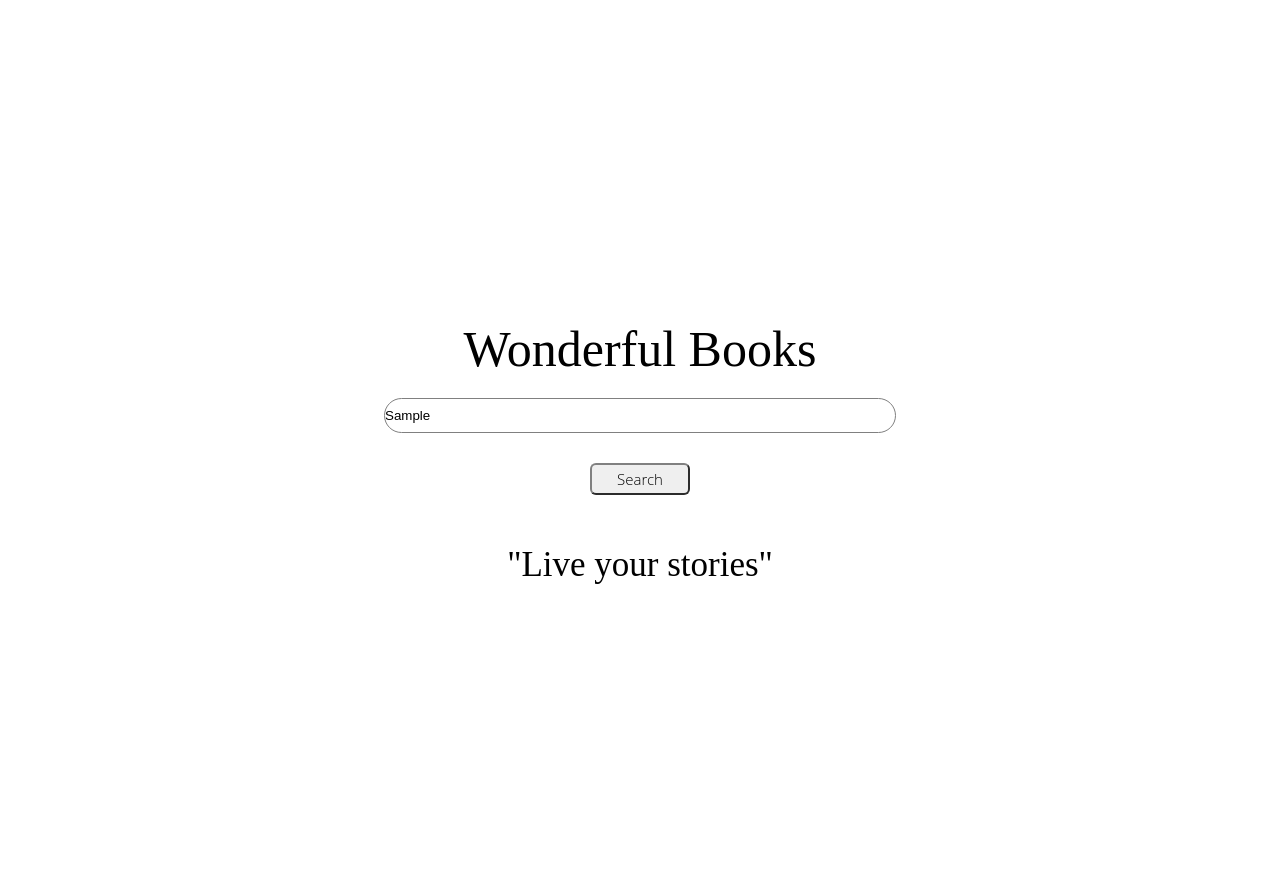
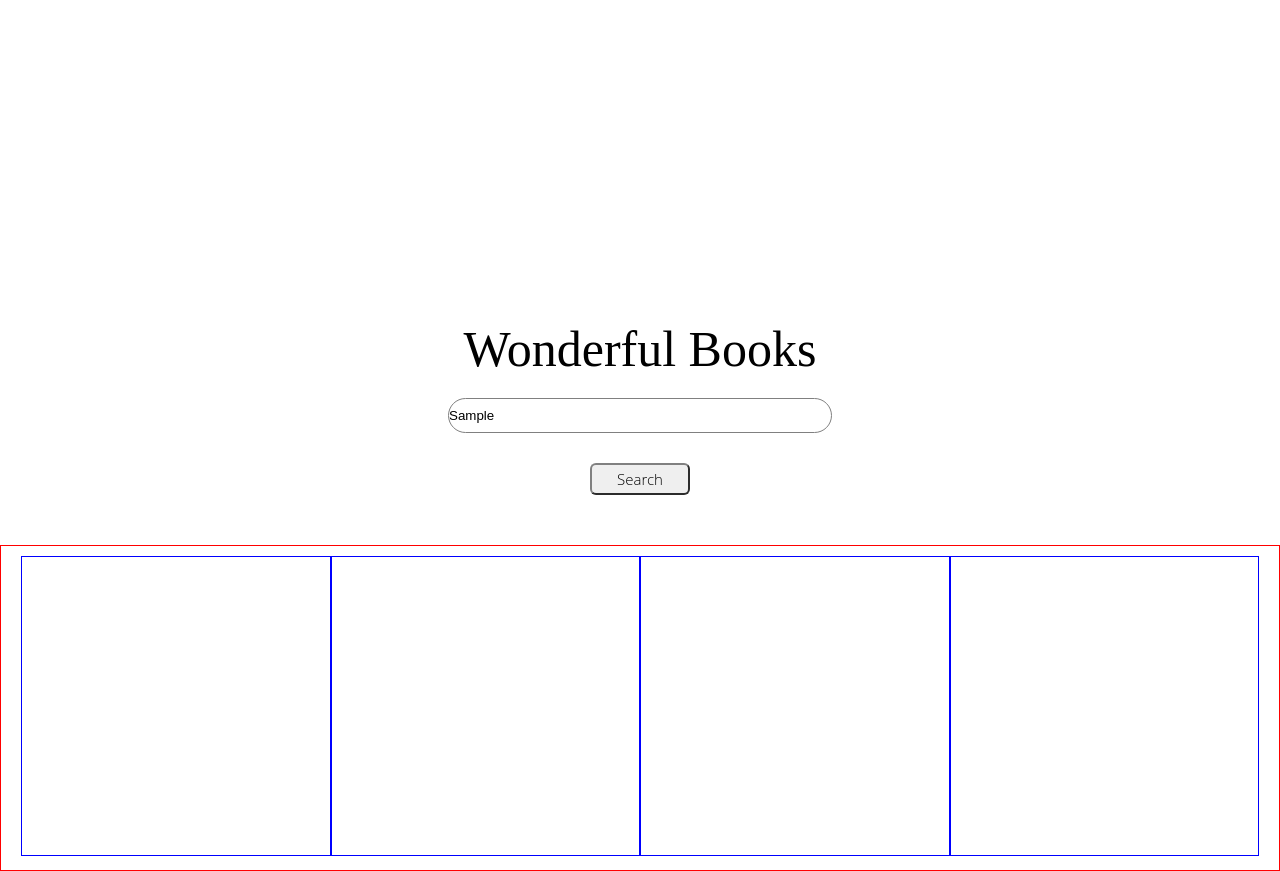
Before and after one commit to GloriaMaggioni/Wonderful-Books, a website built with webpack: page src/index.html in a window 1280 px wide. Both pictures are taken after typing "Sample" into the empty fields and a click on the button "Search". Before the commit the page ends 800 px from the top, so only its background shows below. Built offline with nearby package versions, Linux system fonts and the light colour scheme; no server answers.

Commit message:
creazione spazio per le cover in home page con la bozza della relativa chiamata API(CORS da far accettare)

```diff
--- a/src/css/style.css
+++ b/src/css/style.css
@@ -25,7 +25,7 @@
 }
 
 .homePage-container .homePage-search{
-    width: 40%;
+    width: 30%;
     height: 35px;
     border: 1px solid gray;
     /* da sistemare il bordo */
@@ -51,9 +51,20 @@
     color: #ffffff;
     background-color: #000000;
 }
-.homePage-cit {
+
+.coverBooks-container{
+    border: 1px solid red;
+    width: 100%;
+    /* height: 100%; */
     margin-top: 50px;
-    font-size: 35px;
+}
+
+.cover-books-card{
+    border:  1px solid blue;
+    width: calc((100% / 4) - 10px);
     /* da sistemare */
-
+    height: 300px;
+    display: inline-flex;
+    margin-top: 10px;
+    margin-bottom: 10px;
 }
--- a/src/js/index.js
+++ b/src/js/index.js
@@ -15,15 +15,90 @@ import axios from 'axios';
     document.body.appendChild(homePage);
 
     const homePageTitle = createDomElement('h1', ['homePage-title'], 'Wonderful Books');
+
     const homePageSearch = createDomElement('input', ['homePage-search'], ' ');
     homePageSearch.placeholder = 'Search your books...'
     const homePageButton = createDomElement('button', ['homePage-button'], 'Search');
     homePage.append(homePageTitle,homePageSearch,homePageButton);
 
-    const homePageCit = createDomElement('p', ['homePage-cit'], '"Live your stories"');
-    homePage.append(homePageCit);
+
+
+
+// container father for cover books
+
+const coverBooksContainer = createDomElement('div', ['coverBooks-container'], ' ');
+
+// container for cover
+
+
+for (let i = 0; i<4; i++){
+    const coverBooksCard = createDomElement('div', ['cover-books-card'], ' ');
+    coverBooksContainer.appendChild(coverBooksCard);
+
+}
+
+homePage.append(coverBooksContainer);
+
+
+
+homePageButton.addEventListener('click', () =>{
+    let searchBooks = homePageSearch.value;
+    axios.get(`https://www.openLibrary.org/search.json?q=${searchBooks}`)
+    .then(response =>{
+        const coverBooksUrl = response.data.docs
+        .map(books => books.cover_i ? `https://covers.openLibrary.org/b/id/${book.cover_i}-M.jpg` : null).filter(url=>url);
+
+
+     coverBooksUrl.forEach(url =>{
+        const coverBooksImg = createDomElement('img', ['coverBooks-img'], 'img');
+        coverBooksImg.src = url;
+
+        coverBooksCard.appendChild(coverBooksImg);
+     })
+    })
+
+     .catch(e => console.log(e));
+
+})
 
 
 
 
-// //pagina dei risultati
+// `https://www.openLibrary.org/search.json?q=
+// `https://covers.openLibrary.org/b/id/${book.cover_i}-M.jpg`
+
+
+
+
+
+
+
+// const coverBooksContainer = createDomElement('div', ['coverBooks-container'], ' ');
+
+// // Container for cover
+
+// for (let i = 0; i < 4; i++) {
+//     const coverBooksCard = createDomElement('div', ['cover-books-card'], ' ');
+//     coverBooksContainer.appendChild(coverBooksCard);
+// }
+
+// homePage.append(coverBooksContainer);
+
+// homePageButton.addEventListener('click', () => {
+//     let searchBooks = homePageSearch.value;
+//     axios.get(`https://www.openLibrary.org/search.json?q=${searchBooks}`)
+//         .then(response => {
+//             const coverBooksUrl = response.data.docs
+//                 .map(books => books.cover_i ? `https://covers.openLibrary.org/b/id/${books.cover_i}-M.jpg` : null)
+//                 .filter(url => url);
+
+//             coverBooksUrl.forEach(url => {
+//                 const coverBooksImg = createDomElement('img', ['coverBooks-img'], 'img');
+//                 coverBooksImg.src = url;
+//                 coverBooksCard.appendChild(coverBooksImg); // Modifica la destinazione dell'elemento img
+//             });
+//         })
+//         .catch(error => {
+//             console.error('Errore nella richiesta axios:', error);
+//         });
+// });
```
Also changed, not shown: dist/app.js, src/img/1.png (added), 1 other file.
